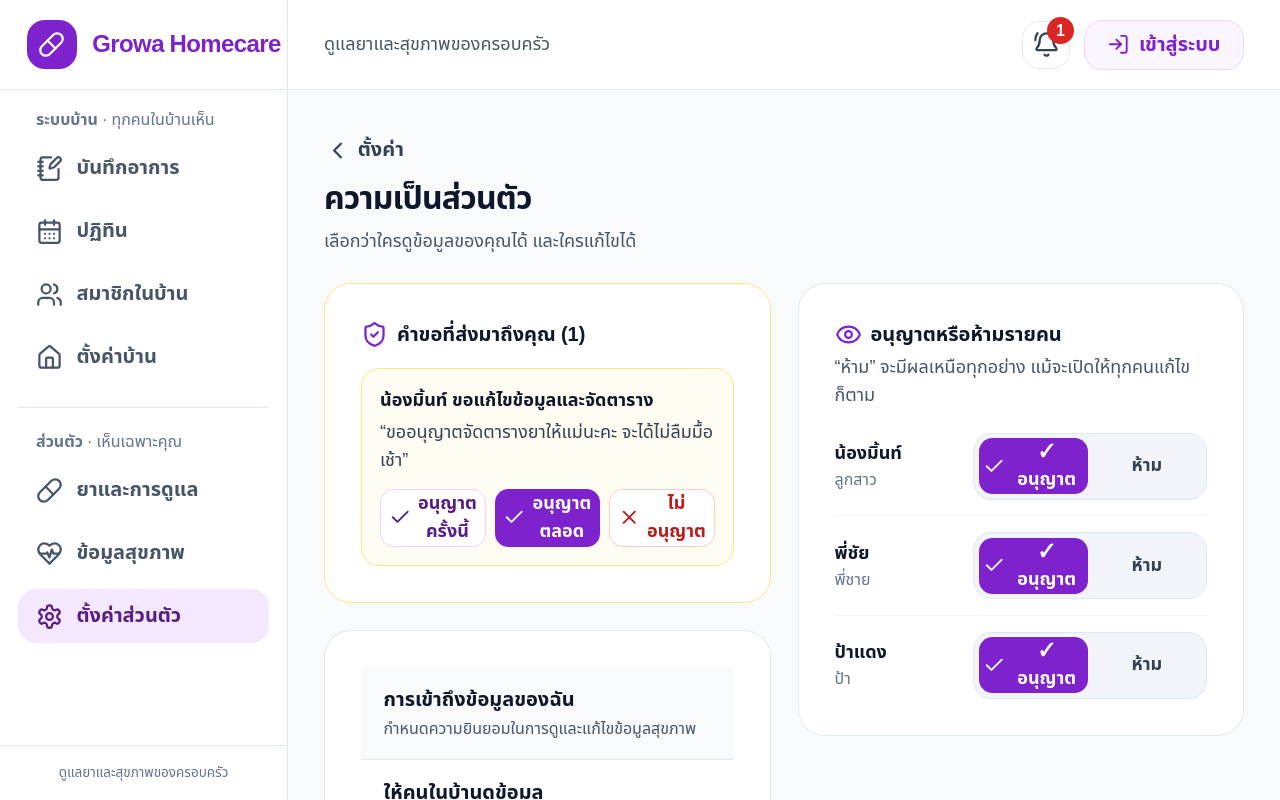
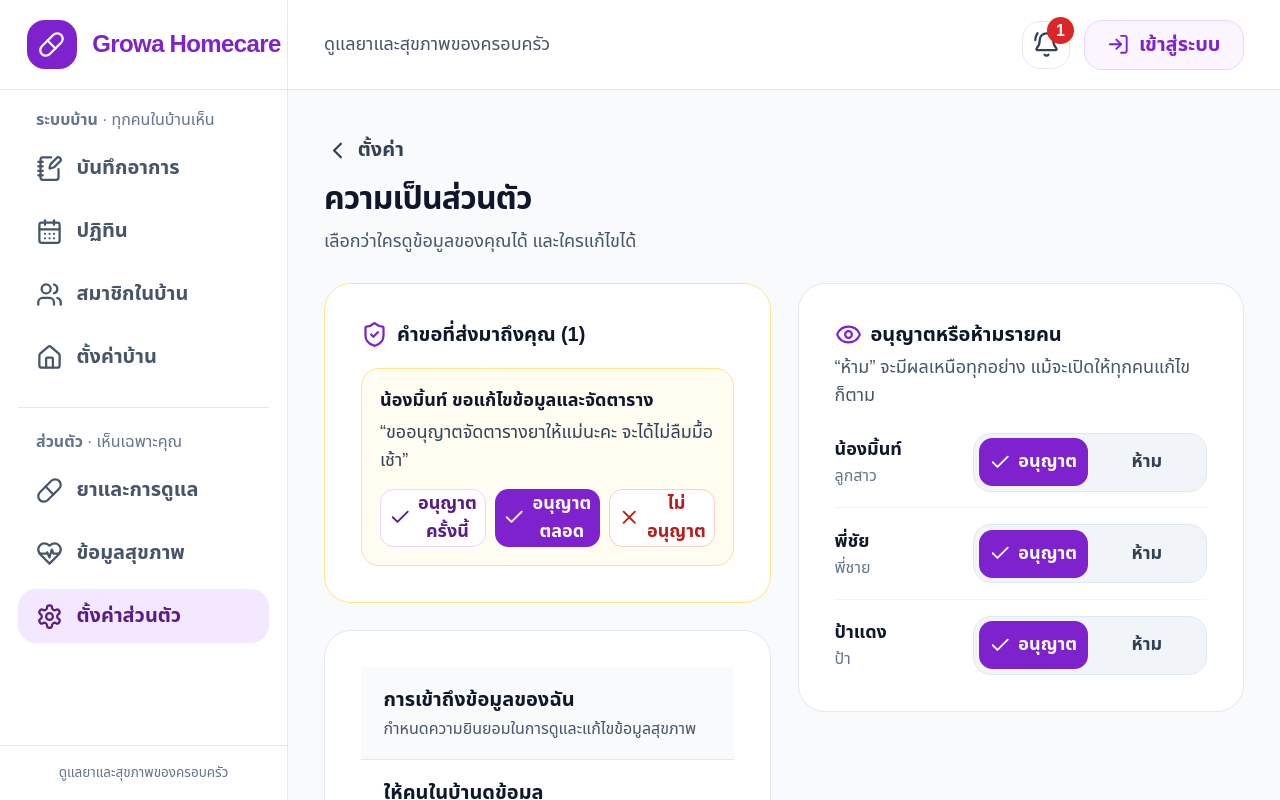
Before and after one commit to azengonlafa-glitch/homecare, a React (Vite) app: page /settings/privacy in a window 1280 px wide. Shown: the top 800 px of the page. Built offline with nearby package versions, Linux system fonts and the light colour scheme; a web font is replaced by a local one.

Commit message:
fix(ui): เอาเครื่องหมายถูกซ้ำออกจากปุ่มอนุญาต และจัดให้อยู่ในแถวเดียวกัน

```diff
--- a/src/components/ui/SegmentedControl.tsx
+++ b/src/components/ui/SegmentedControl.tsx
@@ -37,7 +37,7 @@ export function SegmentedControl<T extends string>({
             <label
               key={option.value}
               className={cn(
-                'flex min-h-[48px] cursor-pointer items-center justify-center gap-1 rounded-xl px-1 text-center text-base font-bold transition-colors',
+                'flex min-h-[48px] cursor-pointer flex-row items-center justify-center gap-1.5 rounded-xl px-3 text-center text-base font-bold transition-colors whitespace-nowrap',
                 'focus-within:outline focus-within:outline-2 focus-within:outline-offset-2 focus-within:outline-purple-600',
                 selected ? 'bg-purple-700 text-white' : 'text-slate-700 hover:bg-white'
               )}
--- a/src/pages/settings/PrivacySettingsPage.tsx
+++ b/src/pages/settings/PrivacySettingsPage.tsx
@@ -207,7 +207,7 @@ export const PrivacySettingsPage: React.FC = () => {
                           name={`editor-${m.id}`}
                           legend={`สิทธิ์แก้ไขข้อมูลของฉันสำหรับ ${m.name}`}
                           options={[
-                            { value: 'allow', label: '✓ อนุญาต' },
+                            { value: 'allow', label: 'อนุญาต' },
                             { value: 'block', label: 'ห้าม' },
                           ]}
                           value={editorChoice(m.id)}
```
